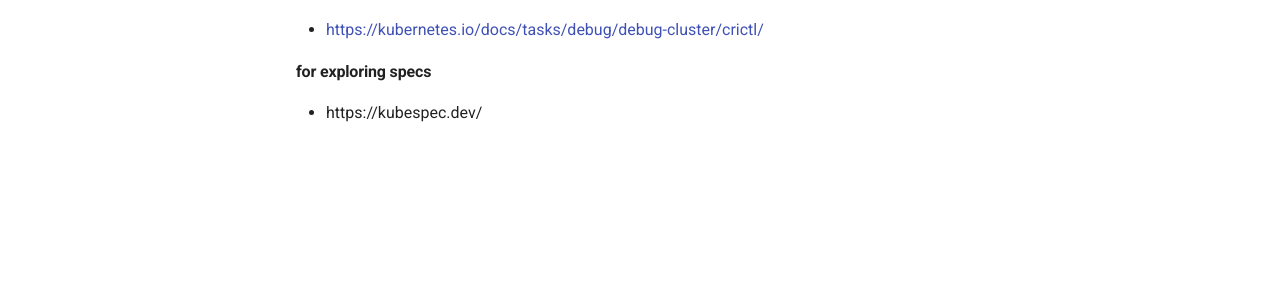
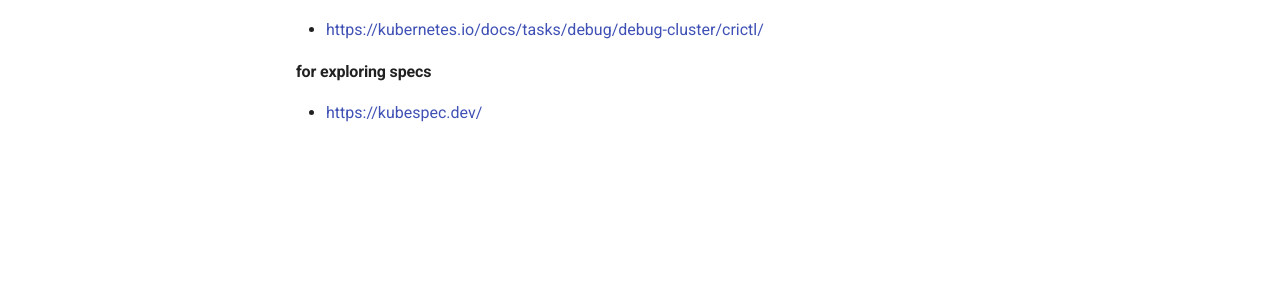
Before and after one commit to h0x0er/h0x0er.github.io, an MkDocs documentation site: the page built from docs/debug/kubernetes.md, in a window 1280 px wide. Shown: the part 514-810 px from the top of the page. Built offline with MkDocs 1.6.1 and Material for MkDocs 9.7.7, drawn with Linux system fonts in a browser that asks for light colours.

Commit message:
Update kubernetes.md

```diff
--- a/docs/debug/kubernetes.md
+++ b/docs/debug/kubernetes.md
@@ -23,4 +23,4 @@
 
 #### for exploring specs
 
-- https://kubespec.dev/
+- <https://kubespec.dev/>
```
